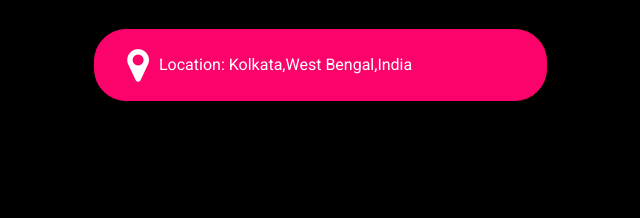
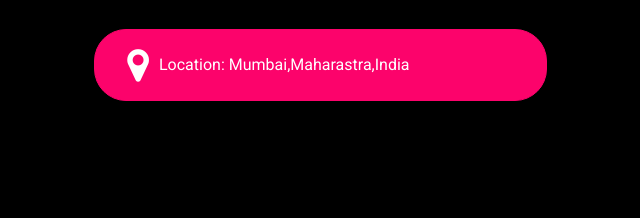
Before and after one commit to ritikad710/Tourism-Website, a plain HTML site: page index.html in a window 1280 px wide. Shown: the part 4232-4450 px from the top of the page, 639-1279 px from the left. Drawn offline with nearby package versions, Linux system fonts and the light colour scheme; a web font is replaced by a local one.

Commit message:
Update index.html

```diff
--- a/index.html
+++ b/index.html
@@ -185,7 +185,7 @@
                 </div>
                 <div class="c_boxx">
                     <a href="#"><i class="fa fa-map-marker"></i>
-                        Location: Kolkata,West Bengal,India
+                        Location: Mumbai,Maharastra,India
                     </a>
                 </div>
             </div>
```
